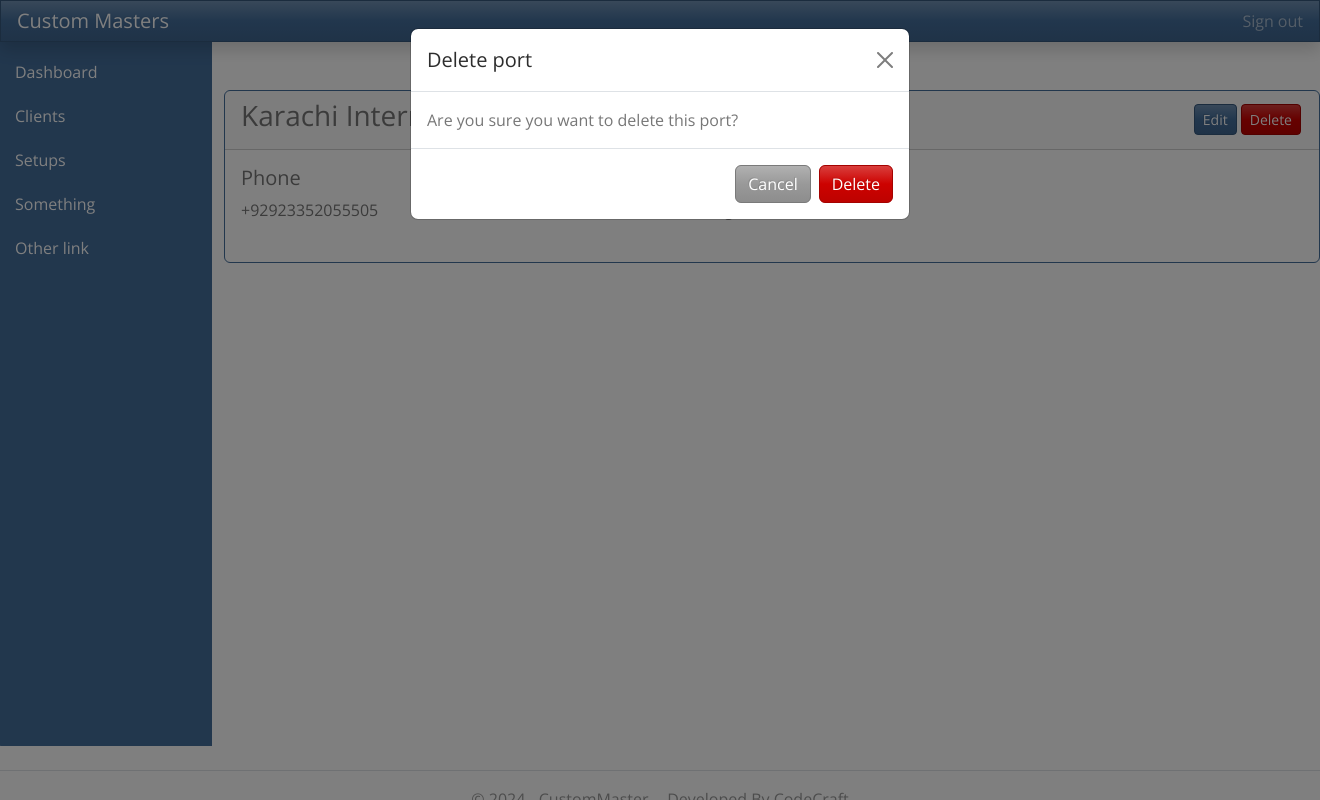
After one commit to rizwanfree/CMDjango, a Django app: page /adminpanel/port-details/4/ in a window 1320 px wide, after a click on "Delete". The commit adds this page. Run offline with Django 5.2, Linux system fonts and the light colour scheme; data comes from the database, SQL or seed files in the repository; both versions use the stored data as it was after the commit; some libraries are stand-ins or nearby versions.

Commit message:
small fixes

```diff
--- a/Client/templates/Client/client_list.html
+++ b/Client/templates/Client/client_list.html
@@ -8,7 +8,6 @@
   .action-buttons .btn {
     flex: 1; /* Each button takes up an equal amount of space */
     text-align: center;
-    width: 70px;
   }
   </style>
 
@@ -19,7 +18,7 @@
   <table id="myTable" class="table table-primary table-bordered table-hover table-striped">
     <thead class="text-center">
       <tr class="">
-        <th class="text-center w-75">Client Name</th>
+        <th class="text-center">Client Name</th>
         <th class="text-center">Contact Person</th>
         <th class="text-center">Phone</th>
         <th class="text-center">Mobile</th>
@@ -53,7 +52,7 @@
             return `
                     <div class="action-buttons">
                         <a href="/client/edit/${data}/" class="btn btn-sm btn-primary">Edit</a>
-                        <a href="/Client/clientdetails/${data}/" class="btn btn-sm btn-info">Details</a>
+                        <a href="/client/clientdetails/${data}/" class="btn btn-sm btn-info">Details</a>
                     </div>
             `;
           },
--- a/adminPanel/templates/adminPanel/Item/item_list.html
+++ b/adminPanel/templates/adminPanel/Item/item_list.html
@@ -16,10 +16,10 @@
   <div class="mb-4">
     <a class="btn btn-primary" href="{% url "adminPanel:add_item" %}">Add New Item</a>
   </div>
-  <table id="itemTable" class="table table-small table-primary table-bordered table-hover table-striped">
+  <table id="itemTable" class="table table-primary table-bordered table-hover table-striped">
     <thead>
       <tr>
-        <th class="text-center">Description</th>
+        <th class="text-center ">Description</th>
         <th class="text-center">H.S.Code</th>
         <th class="text-center">Custom Duty</th>
         <th class="text-center">Add Custom Duty</th>
--- /dev/null
+++ b/adminPanel/templates/adminPanel/Port/port-details.html
@@ -0,0 +1,77 @@
+{% extends "base.html" %} {% block content %}
+
+<style>
+  .action-buttons {
+    display: flex;
+    justify-content: space-between;
+  }
+
+  .action-buttons .btn {
+    flex: 1;
+    margin: 0 2px;
+  }
+</style>
+
+<div class="mt-5">
+  <div class="row">
+    <div class="col-md-12">
+      <div class="card border-primary mb-3">
+        <div class="card-header d-flex justify-content-between align-items-center" >
+          <h3>{{port.port_name}}</h3>
+          <div class="action-buttons">
+            <a class="btn btn-sm btn-primary" href="{% url "adminPanel:port-edit" port.id %}">Edit</a>
+            <button type="button" class="btn btn-sm btn-danger" data-bs-toggle="modal" data-bs-target="#deleteModal">
+              Delete
+            </button>
+          </div>
+        </div>
+        <div class="card-body">
+          <div class="row">
+            <div class="col-md-4"><h5 class="card-title">Phone</h5></div>
+            <div class="col-md-4"><h5 class="card-title">Email</h5></div>
+          </div>
+          <div class="row">
+            <div class="col-md-4">{{port.phone_number}}</div>
+            <div class="col-md-4">{{port.email}}</div>
+          </div>
+          <br />
+        </div>
+      </div>
+    </div>
+  </div>
+</div>
+
+<!-- Delete Confirmation Modal -->
+<div
+  class="modal fade"
+  id="deleteModal"
+  tabindex="-1"
+  aria-labelledby="deleteModalLabel"
+  aria-hidden="true"
+>
+  <div class="modal-dialog">
+    <div class="modal-content">
+      <div class="modal-header">
+        <h5 class="modal-title" id="deleteModalLabel">Delete port</h5>
+        <button
+          type="button"
+          class="btn-close"
+          data-bs-dismiss="modal"
+          aria-label="Close"
+        ></button>
+      </div>
+      <div class="modal-body">Are you sure you want to delete this port?</div>
+      <div class="modal-footer">
+        <button type="button" class="btn btn-secondary" data-bs-dismiss="modal">
+          Cancel
+        </button>
+        <form method="post" action="{% url 'adminPanel:port-delete' port.pk %}">
+          {% csrf_token %}
+          <button type="submit" class="btn btn-danger">Delete</button>
+        </form>
+      </div>
+    </div>
+  </div>
+</div>
+
+{% endblock content %}
--- a/adminPanel/templates/base.html
+++ b/adminPanel/templates/base.html
@@ -1,11 +1,6 @@
 {% load static %}
 
-<style>
-.centered-block {
-  display: block;
-  margin: 0 auto;
-}
-</style>
+
 
 <!DOCTYPE html>
 <html lang="en">
@@ -18,18 +13,11 @@
     <link rel="stylesheet" href="https://cdn.datatables.net/2.1.2/css/dataTables.dataTables.min.css" />
     <title></title>
   </head>
-  <body class="d-flex flex-column min-vh-100">
-    {% comment %}
-    <header>{% include "navbar.html" %}</header>
-    {% endcomment %}
+  <body class="d-flex flex-column">
 
     <!--Top Bar-->
-    <header
-      class="navbar navbar-dark sticky-top bg-primary flex-md-nowrap p-0 shadow"
-    >
-      <a class="navbar-brand col-md-3 col-lg-2 me-0 px-3" href="#"
-        >Custom Masters</a
-      >
+    <header class="navbar navbar-dark sticky-top bg-primary flex-md-nowrap p-0 shadow">
+      <a class="navbar-brand col-md-3 col-lg-2 me-0 px-3" href="#">Custom Masters</a>
       <div class="navbar-nav">
         <div class="nav-item text-nowrap">
           <a class="nav-link px-3" href="#">Sign out</a>
@@ -38,16 +26,16 @@
     </header>
     <!--End Top Bar-->
 
-    <div class="container-fluid">
+    <div class="">
       <div class="row">
         <!--Sidebar-->
         {% include "navbar.html" %}
         <!--End Sidebar-->
 
-        <main class="col-10">
-          <div class="centered-block">
+        <main class="col-md-10 col-lg-10">
+          {% comment %} <div class="centered-block"> {% endcomment %}
             {% block content %} {% endblock content %}
-          </div>
+          {% comment %} </div> {% endcomment %}
         </main>
       </div>
     </div>
--- a/adminPanel/templates/navbar.html
+++ b/adminPanel/templates/navbar.html
@@ -2,7 +2,7 @@
 <style>
   /* Sidebar styles */
   .sidebar {
-    position: sticky;
+    position: absulute;
     top: 0;
     bottom: 0;
     left: 0;
@@ -11,6 +11,7 @@
     background-color: #343a40; /* Dark background for Space Dark theme */
     color: #ffffff; /* White text for contrast */
     overflow-y: auto; /* Scrollbar for overflow */
+    border-bottom-left-radius: 6%;
   }
 
   .sidebar .nav-link {
@@ -90,7 +91,7 @@
   }
 </style>
 
-<nav class="sidebar card py-2 mb-4 col-md-2 col-lg-2 d-md-block bg-primary sidebar collapse">
+<nav class="sidebar py-2 mb-4 col-md-2 col-lg-2 d-md-block bg-primary collapse">
 <ul class="nav flex-column" id="nav_accordion">
 	<li class="nav-item">
 		<a class="nav-link" href="#"> Dashboard </a>
@@ -99,21 +100,13 @@
 		<a class="nav-link" href="{% url "client:client-list" %}"> Clients </a>
 	</li>
 	<li class="nav-item has-submenu">
-		<a class="nav-link" href="#"> Submenu links  </a>
-		<ul class="submenu collapse">
-			<li><a class="nav-link" href="#">Submenu item 1 </a></li>
-			<li><a class="nav-link" href="#">Submenu item 2 </a></li>
-			<li><a class="nav-link" href="#">Submenu item 3 </a> </li>
-		</ul>
-	</li>
-	<li class="nav-item has-submenu">
 		<a class="nav-link" href="#"> Setups  </a>
 		<ul class="submenu collapse">
 			<li><a class="nav-link" href="#">Users </a></li>
 			<li><a class="nav-link" href="{% url "adminPanel:item_list" %}">Items </a></li>
       <li><a class="nav-link" href="{% url 'adminPanel:port-list' %}">Ports</a></li>
 			<li><a class="nav-link" href="#">Terminals </a></li>
-			<li><a class="nav-link" href="#">Shipping Lines </a></li>
+			<li><a class="nav-link" href="{% url "adminPanel:shipping-list" %}">Shipping Lines </a></li>
 
 		</ul>
 	</li>
--- a/adminPanel/urls.py
+++ b/adminPanel/urls.py
@@ -1,6 +1,7 @@
 from django.urls import path
 from . import views
-from .views import PortUpdateView, PortListView, PortCreateView
+from .views import PortUpdateView, PortListView, PortCreateView, PortDetailView
+from .views import ShippingListView, ShippingCreateView, ShippingUpdateView, ShippingDetailView
 
 app_name = 'adminPanel'
 
@@ -17,5 +18,13 @@ urlpatterns = [
     path('port-list/', PortListView.as_view(), name='port-list'),
     path('port-add/', PortCreateView.as_view(), name='port-add'),
     path('port-edit/<int:pk>/', PortUpdateView.as_view(), name='port-edit'),
+    path('port-details/<int:pk>/', PortDetailView.as_view(), name='port-details'),
+    path('port-delete/<int:pk>/', views.PortDelete, name='port-delete'),
 
+    # Shipping Line URLs
+    path('shipping-list/', ShippingListView.as_view(), name='shipping-list'),
+    path('shipping-add/', ShippingCreateView.as_view(), name='shipping-add'),
+    path('shipping-edit/<int:pk>/', ShippingUpdateView.as_view(), name='shipping-edit'),
+    path('shipping-details/<int:pk>/', ShippingDetailView.as_view(), name='shipping-details'),
+    path('shipping-delete/<int:pk>/', views.ShippingDelete, name='shipping-delete'),
 ]
--- a/adminPanel/views.py
+++ b/adminPanel/views.py
@@ -2,9 +2,11 @@ from django.contrib import messages
 from django.shortcuts import redirect, render, get_object_or_404
 from django.urls import reverse_lazy
 from django.views.generic import ListView, CreateView, UpdateView
+from django.views.generic.detail import DetailView
+from django.views.decorators.http import require_POST
 
-from .models import Item, City, Port
-from .forms import ItemForm, PortForm
+from .models import Item, City, Port, ShippingLine
+from .forms import ItemForm, PortForm, ShippingLineForm
 
 
 def Dashboard(request):
@@ -42,7 +44,7 @@ def ItemEdit(request, id=None):
     }
     return render(request, 'adminPanel/Item/add_item.html', context)
 
-
+# Port
 class PortListView(ListView):
     model = Port
     template_name = 'adminPanel/Port/Port-List.html'
@@ -52,6 +54,12 @@ class PortListView(ListView):
         context = super().get_context_data(**kwargs)
         context['form'] = PortForm()  # Empty form for creating new port
         return context
+
+
+class PortDetailView(DetailView):
+    model = Port
+    template_name = 'adminPanel/Port/port-details.html'
+    context_object_name = 'port'
 
 
 class PortCreateView(CreateView):
@@ -64,5 +72,48 @@ class PortCreateView(CreateView):
 class PortUpdateView(UpdateView):
     model = Port
     form_class = PortForm
-    template_name = 'adminPanel/Port/Port-Form.html'
+    template_name = 'adminPanel/Port/port-form.html'
     success_url = reverse_lazy('adminPanel:port-list')
+
+@require_POST
+def PortDelete(request, pk):
+    port = get_object_or_404(Port, pk=pk)
+    port.delete()
+    messages.success(request, 'Port deleted successfully.')
+    return redirect('adminPanel:port-list')  # Redirect to the port list
+
+# End Port
+
+# Shipping Line
+class ShippingListView(ListView):
+    model = ShippingLine
+    template_name = 'adminPanel/ShippingLine/shippingline-List.html'
+    context_object_name = 'shippings'
+
+class ShippingDetailView(DetailView):
+    model = ShippingLine
+    template_name = 'adminPanel/Port/port-details.html'
+    context_object_name = 'shipping'
+
+
+class ShippingCreateView(CreateView):
+    model = ShippingLine
+    form_class = ShippingLineForm
+    template_name = 'adminPanel/ShippingLine/shippingline-form.html'
+    success_url = reverse_lazy('adminPanel:port-list')
+
+
+class ShippingUpdateView(UpdateView):
+    model = ShippingLine
+    form_class = ShippingLineForm
+    template_name = 'adminPanel/ShippingLine/shippingline-form.html'
+    success_url = reverse_lazy('adminPanel:shipping-list')
+
+@require_POST
+def ShippingDelete(request, pk):
+    shipping = get_object_or_404(ShippingLine, pk=pk)
+    shipping.delete()
+    messages.success(request, 'Shipping Line deleted successfully.')
+    return redirect('adminPanel:shipping-list')  # Redirect to the port list
+
+# End Port
```
Also changed, not shown: Client/templates/Client/client_details.html (+8 -12 lines), adminPanel/forms.py (+13 -1 lines), adminPanel/templates/adminPanel/Port/Port-List.html (+16 -64 lines), adminPanel/templates/adminPanel/Port/port-form.html (+21 -0 lines), adminPanel/templates/adminPanel/ShippingLine/shippingline-details.html (added, +77 -0 lines), adminPanel/templates/adminPanel/ShippingLine/shippingline-form.html (added, +60 -0 lines), adminPanel/templates/adminPanel/ShippingLine/shippingline-list.html (added, +82 -0 lines), db.sqlite3.
